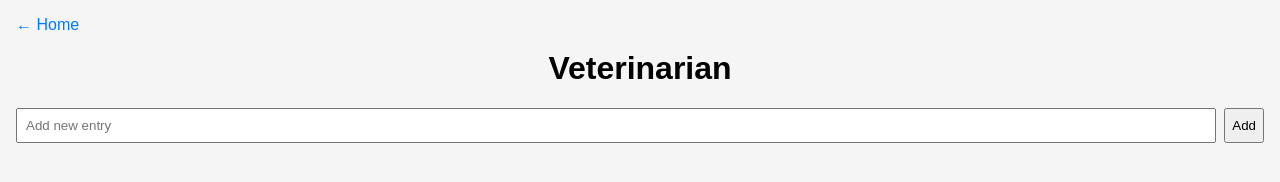
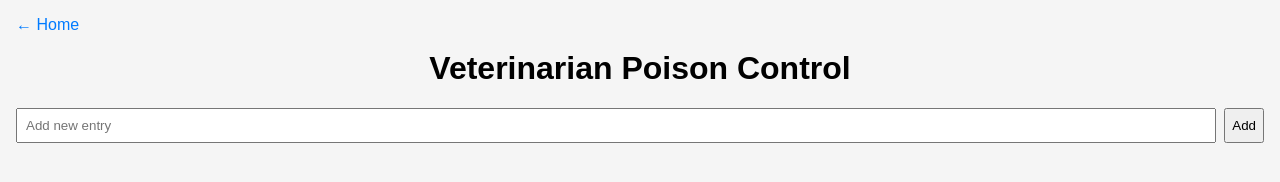
Before and after one commit to gptaid/112w-vip-site, a plain HTML site: page veterinarian-poison-control.html in a window 1280 px wide. Drawn offline with Linux system fonts and the light colour scheme.

Commit message:
Update and rename veterinarian.html to veterinarian-poison-control.html

```diff
--- a/veterinarian.html
+++ b/veterinarian-poison-control.html
@@ -3,12 +3,12 @@
 <head>
   <meta charset="UTF-8">
   <meta name="viewport" content="width=device-width, initial-scale=1.0">
-  <title>Veterinarian - 112W VIP Portal</title>
+  <title>Veterinarian Poison Control - 112W VIP Portal</title>
   <link rel="stylesheet" href="styles.css">
 </head>
-<body data-category="veterinarian">
+<body data-category="veterinarian-poison-control">
   <a href="index.html" class="back-link">&larr; Home</a>
-  <h1>Veterinarian</h1>
+  <h1>Veterinarian Poison Control</h1>
   <form id="entry-form">
     <input type="text" id="entry-input" placeholder="Add new entry" required>
     <button type="submit">Add</button>
```
